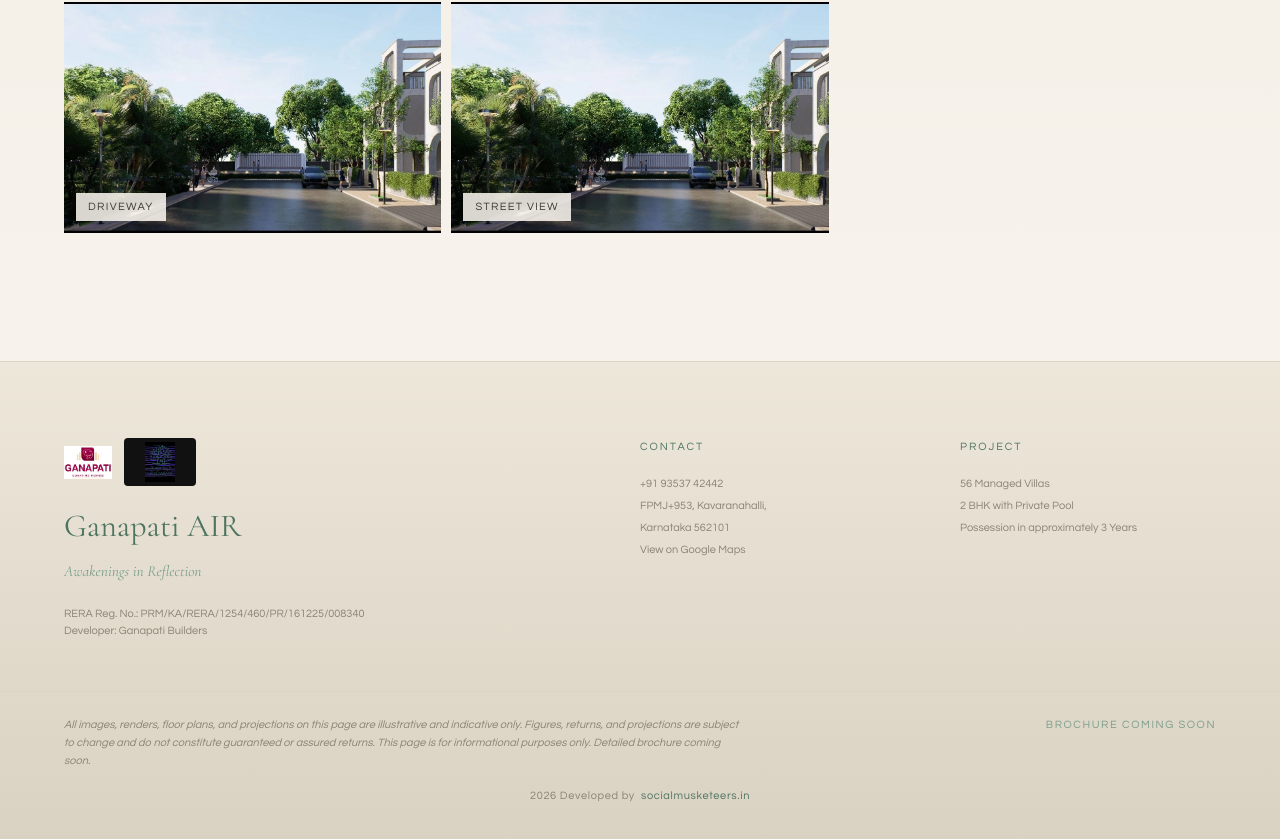
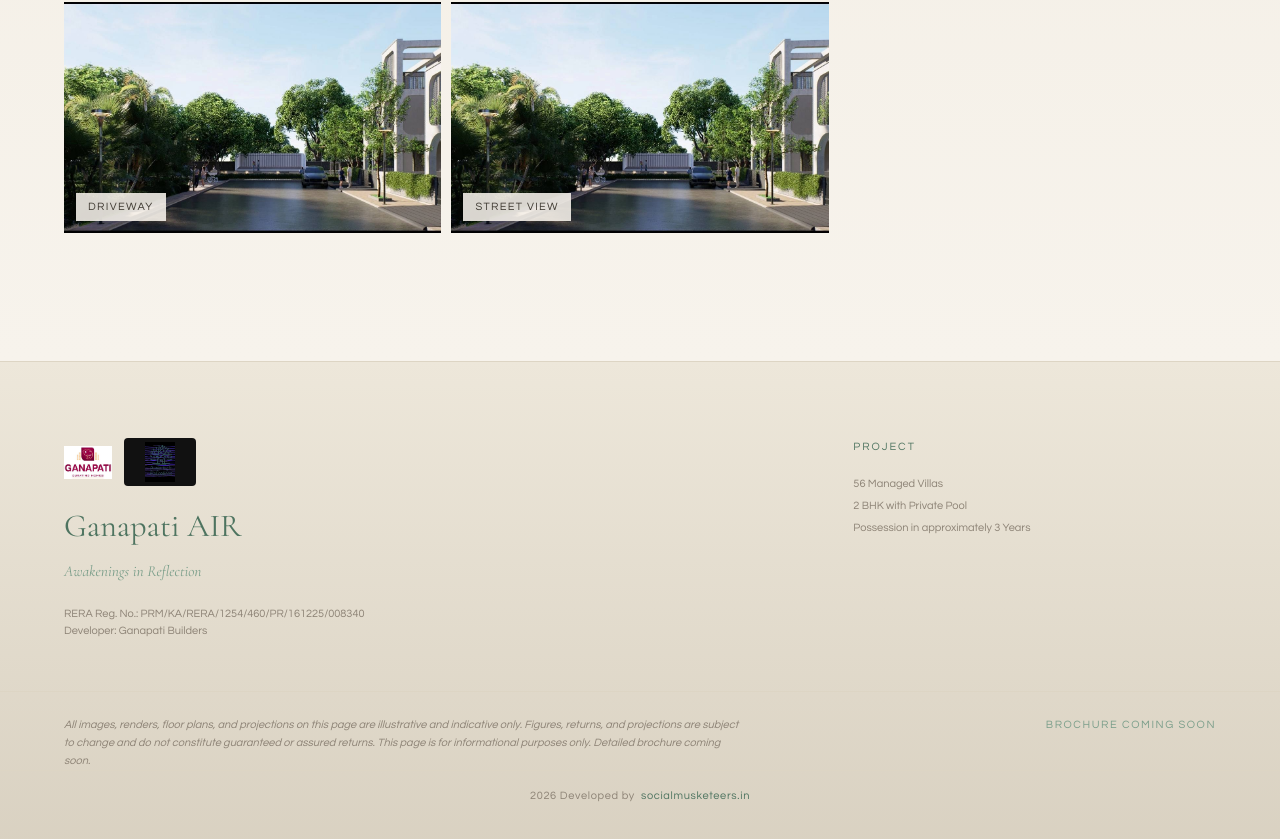
Before and after one commit to Abhi011999/ganapati-air-landing, a Next.js app: page / in a window 1280 px wide. Shown: the part 10492-11331 px from the top of the page. Built offline with nearby package versions, Linux system fonts and the light colour scheme.

Commit message:
fix: remove contact section from footer, footer 2-col layout, confirmed zero brochure images

```diff
--- a/app/globals.css
+++ b/app/globals.css
@@ -831,7 +831,7 @@ h1,h2,h3,h4,h5,h6 {
 }
 .footer__inner {
   display: grid;
-  grid-template-columns: 2fr 1fr 1fr;
+  grid-template-columns: 2fr 1fr;
   gap: clamp(32px, 5vw, 80px);
   padding: 0 var(--pad);
   margin-bottom: clamp(32px, 4vw, 56px);
@@ -976,7 +976,6 @@ h1,h2,h3,h4,h5,h6 {
   .gallery__item { aspect-ratio: unset; min-height: 220px; }
   .gallery__item:nth-child(5) { grid-row: auto; }
   .footer__inner { grid-template-columns: 1fr; gap: 28px; }
-  .footer__bottom { flex-direction: column; gap: 12px; }
   .openspace__chart { height: 180px; gap: 16px; }
   .openspace__bar-group { width: 70px; }
   .openspace__stat-num { font-size: clamp(40px, 12vw, 72px); }
--- a/components/LandingPage.tsx
+++ b/components/LandingPage.tsx
@@ -502,12 +502,6 @@ export default function LandingPage() {
             </div>
           </div>
           <div>
-            <div className="footer__col-title">Contact</div>
-            <div className="footer__col-item"><a href="tel:+919353742442">+91 93537 42442</a></div>
-            <div className="footer__col-item">FPMJ+953, Kavaranahalli,<br />Karnataka 562101</div>
-            <div className="footer__col-item"><a href="https://maps.app.goo.gl/9doFd11JoS5UNYbAA" target="_blank" rel="noopener noreferrer">View on Google Maps</a></div>
-          </div>
-          <div>
             <div className="footer__col-title">Project</div>
             <div className="footer__col-item">56 Managed Villas</div>
             <div className="footer__col-item">2 BHK with Private Pool</div>
```
